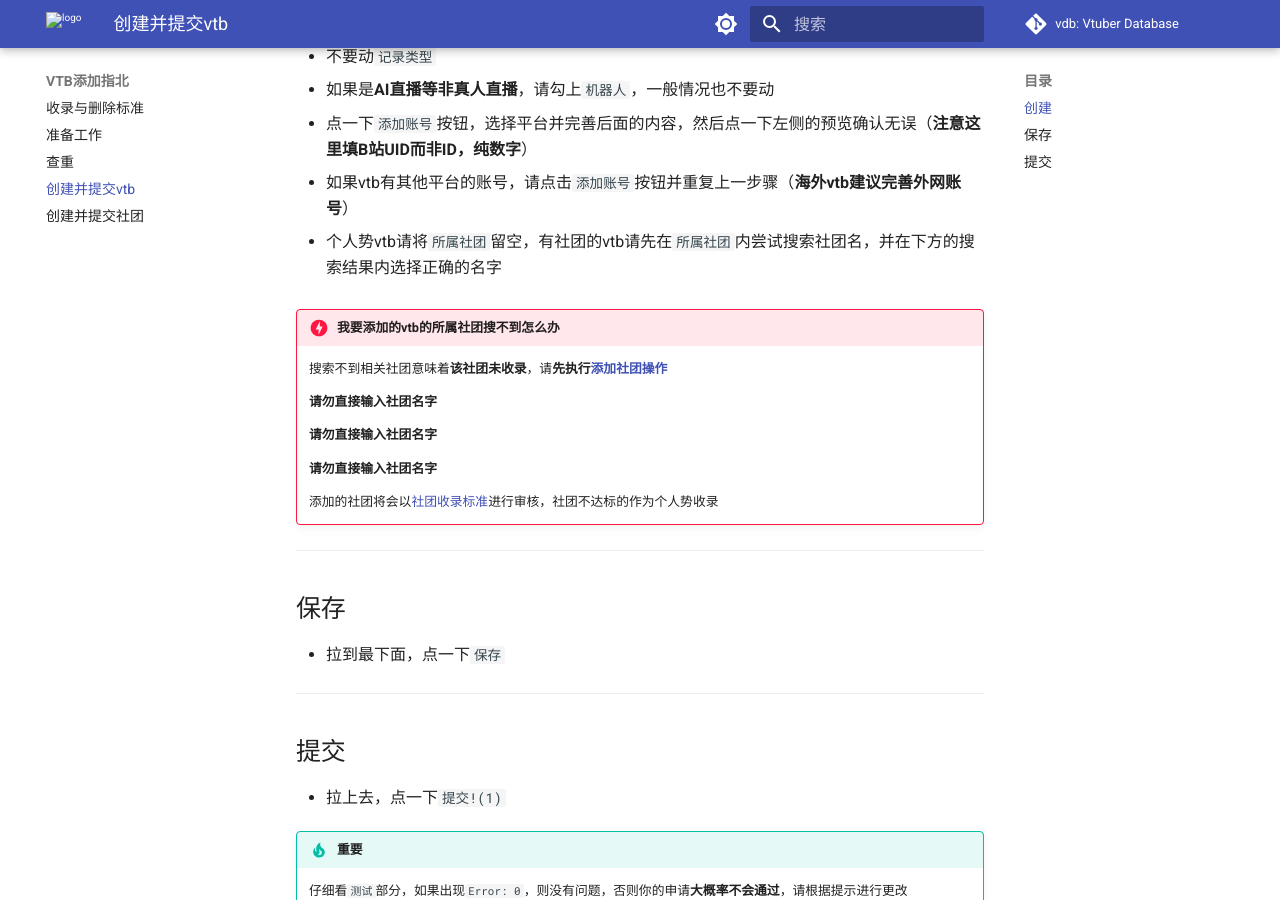
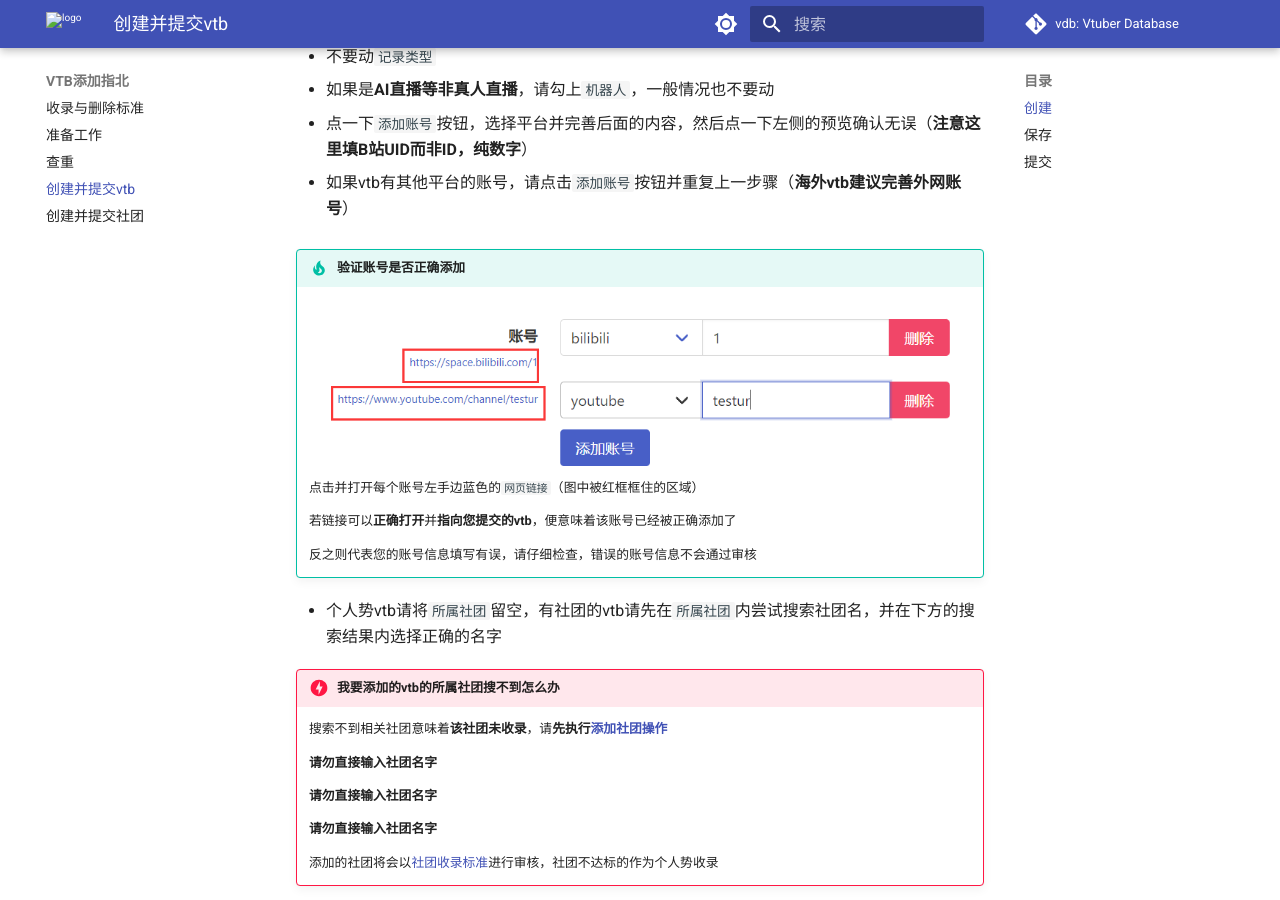
Before and after one commit to Radekyspec/docs.vtbs.top, an MkDocs documentation site: the page built from docs/wiki/create.md, in a window 1280 px wide and 900 px high, scrolled down 1851 px. Built offline with MkDocs 1.6.1 and Material for MkDocs 9.7.7, drawn with Linux system fonts in a browser that asks for light colours; comment, search, counter and statistics services are not loaded.

Commit message:
add account details

```diff
--- a/docs/wiki/create.md
+++ b/docs/wiki/create.md
@@ -31,6 +31,14 @@
 
 * 如果vtb有其他平台的账号，请点击`添加账号`按钮并重复上一步骤（**海外vtb建议完善外网账号**）
 
+!!! tip "验证账号是否正确添加"
+    ![image](../assets/test-account.png)
+    点击并打开每个账号左手边蓝色的`网页链接`（图中被红框框住的区域）
+
+    若链接可以**正确打开**并**指向您提交的vtb**，便意味着该账号已经被正确添加了
+
+    反之则代表您的账号信息填写有误，请仔细检查，错误的账号信息不会通过审核
+
 * 个人势vtb请将`所属社团`留空，有社团的vtb请先在`所属社团`内尝试搜索社团名，并在下方的搜索结果内选择正确的名字
 
 !!! danger "我要添加的vtb的所属社团搜不到怎么办"
```
Also changed, not shown: docs/wiki/create-group.md (+10 -2 lines), docs/assets/group1.png (added), docs/assets/group2.png (added), docs/assets/test-account.png (added).
